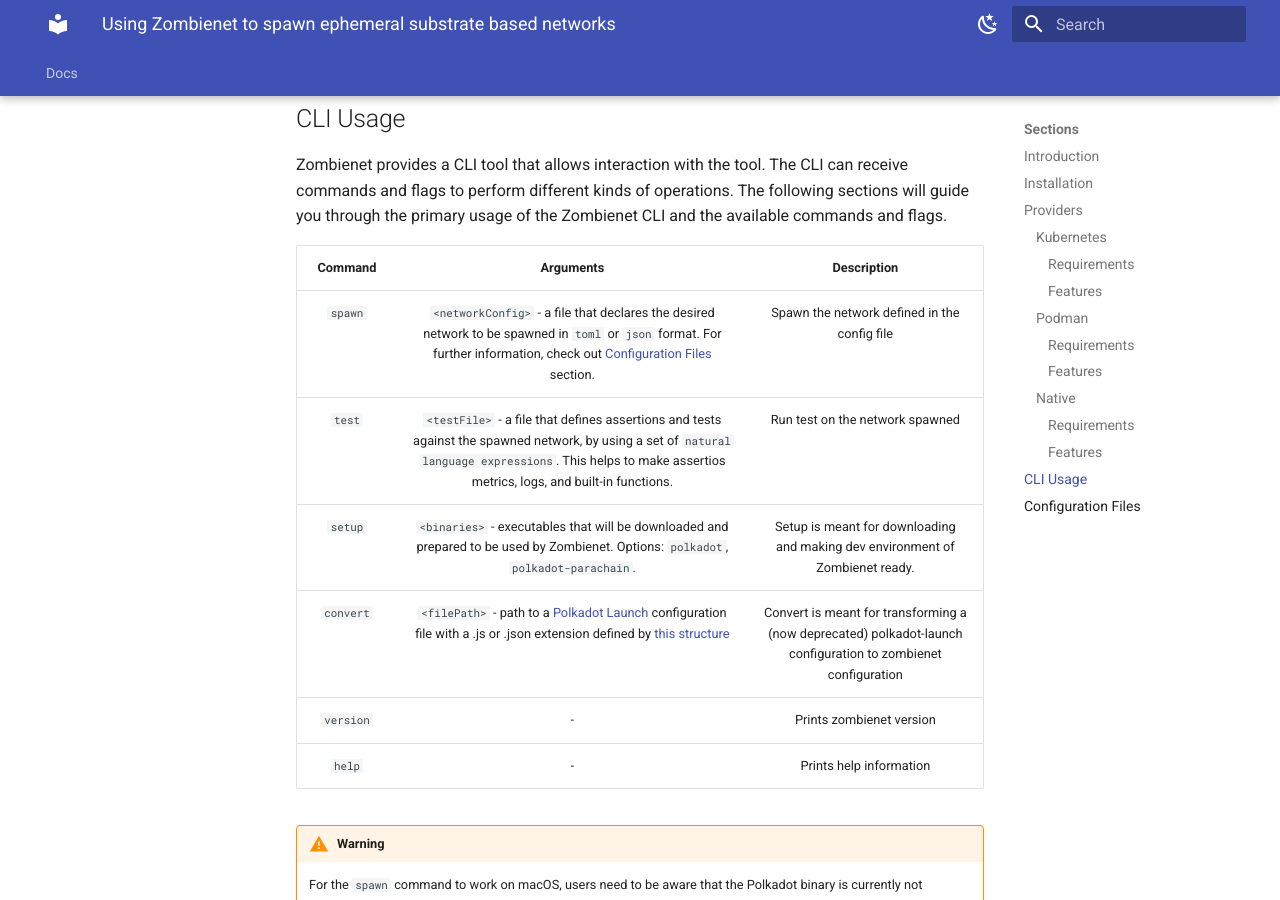
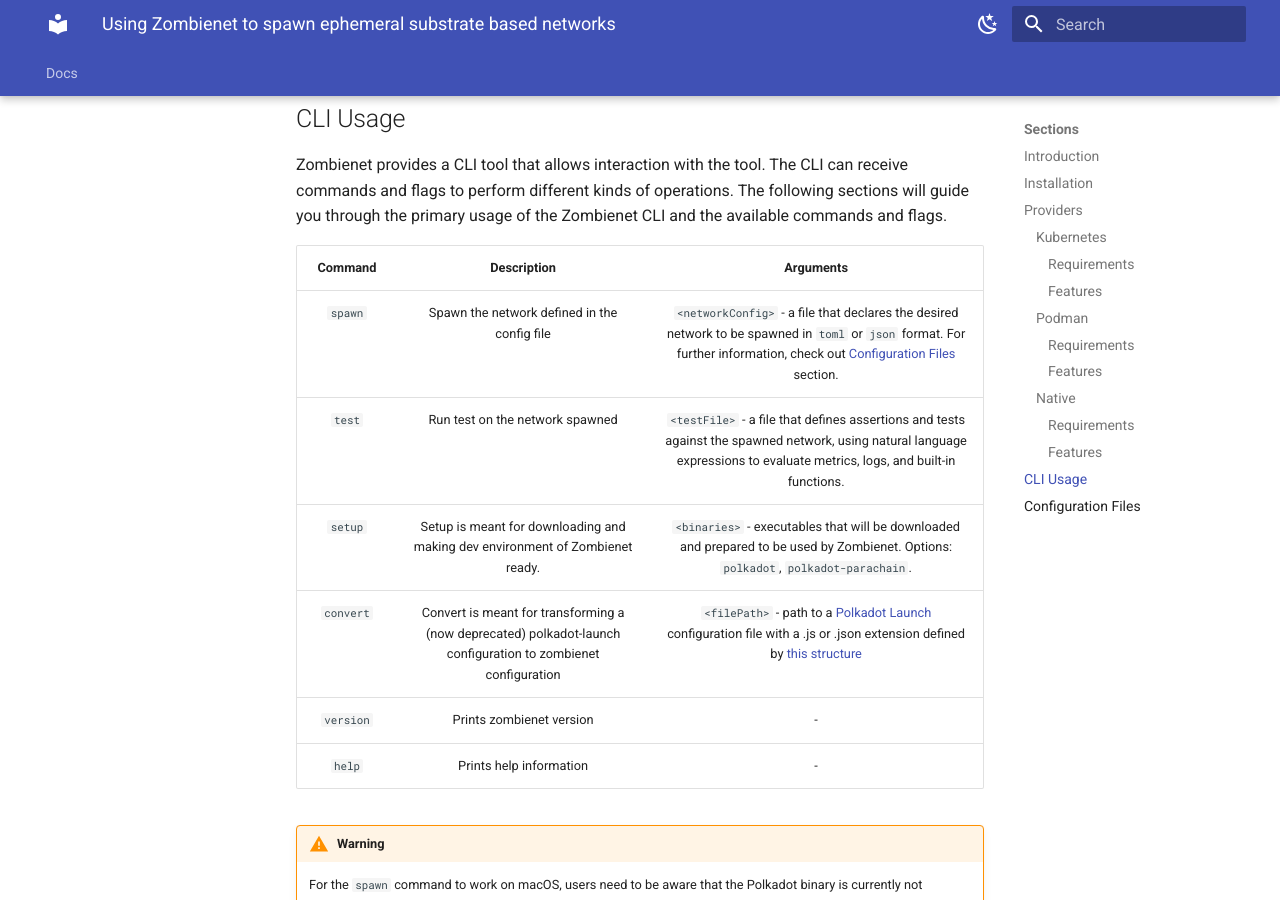
Before and after one commit to papermoonio/polkadot-ecosystem-docs-draft, an MkDocs documentation site: the page built from docs/dev-tools/zombienet/index.md, in a window 1280 px wide and 900 px high, scrolled down 3732 px. Built offline with MkDocs 1.6.1 and Material for MkDocs 9.7.7, drawn with Linux system fonts in a browser that asks for light colours.

```diff
--- a/docs/dev-tools/zombienet/index.md
+++ b/docs/dev-tools/zombienet/index.md
@@ -165,14 +165,15 @@ Currently, the Native provider does not execute any additional layers or process
 
 Zombienet provides a CLI tool that allows interaction with the tool. The CLI can receive commands and flags to perform different kinds of operations. The following sections will guide you through the primary usage of the Zombienet CLI and the available commands and flags.
 
-| Command      | Arguments    | Description                          |
-| :---------:  | :---------:  | :----------------------------------: |
-| `spawn`      |  `<networkConfig>` - a file that declares the desired network to be spawned in `toml` or `json` format. For further information, check out [Configuration Files](#configuration-files) section. | Spawn the network defined in the config file |
-| `test`       |  `<testFile>` - a file that defines assertions and tests against the spawned network, by using a set of `natural language expressions`. This helps to make assertios metrics, logs, and built-in functions.   | Run test on the network spawned |
-| `setup`      | `<binaries>` - executables that will be downloaded and prepared to be used by Zombienet. Options: `polkadot`, `polkadot-parachain`. | Setup is meant for downloading and making dev environment of Zombienet ready. |
-| `convert`    | `<filePath>` - path to a [Polkadot Launch](https://github.com/paritytech/polkadot-launch){target=_blanket} configuration file with a .js or .json extension defined by [this structure](https://github.com/paritytech/polkadot-launch/blob/295a6870dd363b0b0108e745887f51e7141d7b5f/src/types.d.ts#L10){target=_blanket} | Convert is meant for transforming a (now deprecated) polkadot-launch configuration to zombienet configuration |
-| `version`    | - | Prints zombienet version |
-| `help`       | - | Prints help information |
+| Command   | Description   | Arguments   |
+| :--------:| :------------:| :----------:|
+| `spawn`   | Spawn the network defined in the config file | `<networkConfig>` - a file that declares the desired network to be spawned in `toml` or `json` format. For further information, check out [Configuration Files](#configuration-files) section. |
+| `test`    | Run test on the network spawned | `<testFile>` - a file that defines assertions and tests against the spawned network, using natural language expressions to evaluate metrics, logs, and built-in functions. |
+| `setup`   | Setup is meant for downloading and making dev environment of Zombienet ready. | `<binaries>` - executables that will be downloaded and prepared to be used by Zombienet. Options: `polkadot`, `polkadot-parachain`. |
+| `convert` | Convert is meant for transforming a (now deprecated) polkadot-launch configuration to zombienet configuration | `<filePath>` - path to a [Polkadot Launch](https://github.com/paritytech/polkadot-launch){target=_blank} configuration file with a .js or .json extension defined by [this structure](https://github.com/paritytech/polkadot-launch/blob/295a6870dd363b0b0108e745887f51e7141d7b5f/src/types.d.ts#L10){target=_blank} |
+| `version` | Prints zombienet version | - |
+| `help`    | Prints help information | - |
+
 
 !!! warning
     For the `spawn` command to work on macOS, users need to be aware that the Polkadot binary is currently not compatible with macOS. As a result, macOS users will need to clone the [Polkadot repository](https://github.com/paritytech/polkadot-sdk){target=_blanket}, generate a release, and manually add it to their PATH.
```
